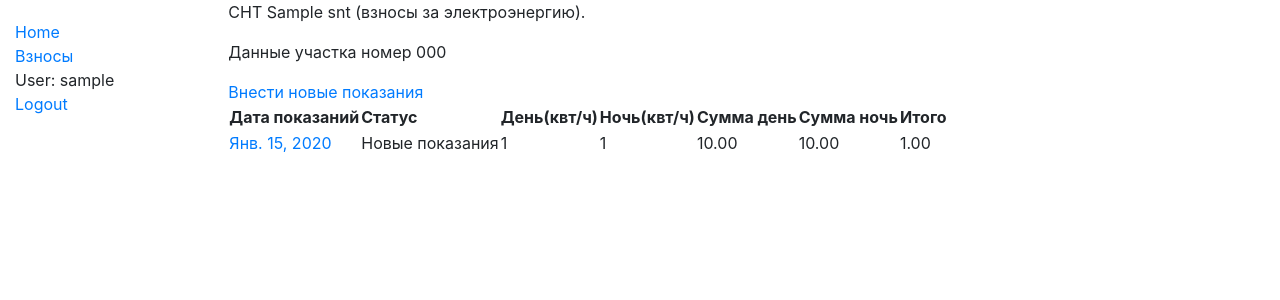
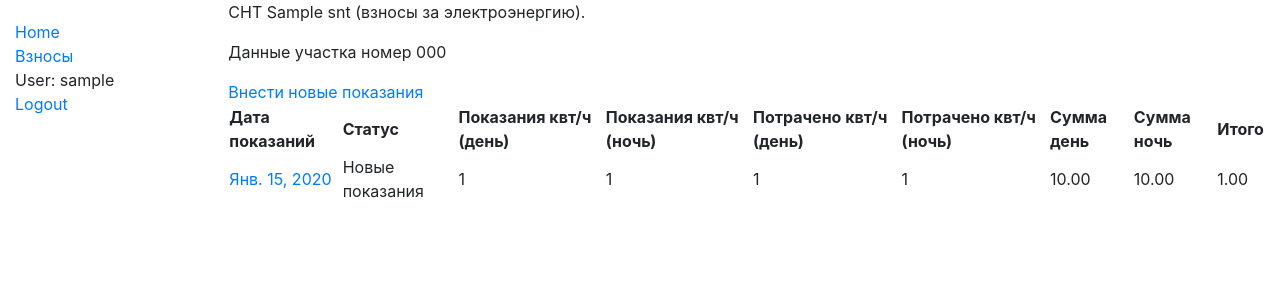
Before and after one commit to EvgenyDeriglazov/snt, a Django app: a page that uses data/templates/electricity_payments.html in a window 1280 px wide. Shown: the top 300 px of the page. Run offline with Django 3.2, Linux system fonts and the light colour scheme; a user stored in the database is signed in; tables that the repository leaves empty hold one stand-in row (values such as "Sample post"); some libraries are stand-ins or nearby versions.

Commit message:
Add t1_new and t2_new fields data to electricity_payments.html template.

```diff
--- a/data/templates/electricity_payments.html
+++ b/data/templates/electricity_payments.html
@@ -10,8 +10,10 @@
   		        <tr>
   			      <th> Дата показаний </th>
   			      <th> Статус </th>
-              <th> День(квт/ч) </th>
-              <th> Ночь(квт/ч) </th>
+              <th> Показания квт/ч (день) </th>
+              <th> Показания квт/ч (ночь) </th>
+              <th> Потрачено квт/ч (день) </th>
+              <th> Потрачено квт/ч (ночь) </th>
               <th> Сумма день </th>
               <th> Сумма ночь </th>
   			      <th> Итого </th>
@@ -20,6 +22,8 @@
 	  	        <tr>
 	  	        <td><a href="{% url 'payment-details' plot_number payment.id %}"> {{ payment.record_date }} </a></td>
   			      <td>{{ payment.get_record_status_display }}</td>
+              <td>{{ payment.t1_new|default_if_none:"-" }}</td>
+              <td>{{ payment.t2_new|default_if_none:"-" }}</td>
   			      <td>{{ payment.t1_cons|default_if_none:"-"}}</td>
   			      <td>{{ payment.t2_cons|default_if_none:"-"}}</td>
   			      <td>{{ payment.t1_amount|default_if_none:"-"}}</td>
```
